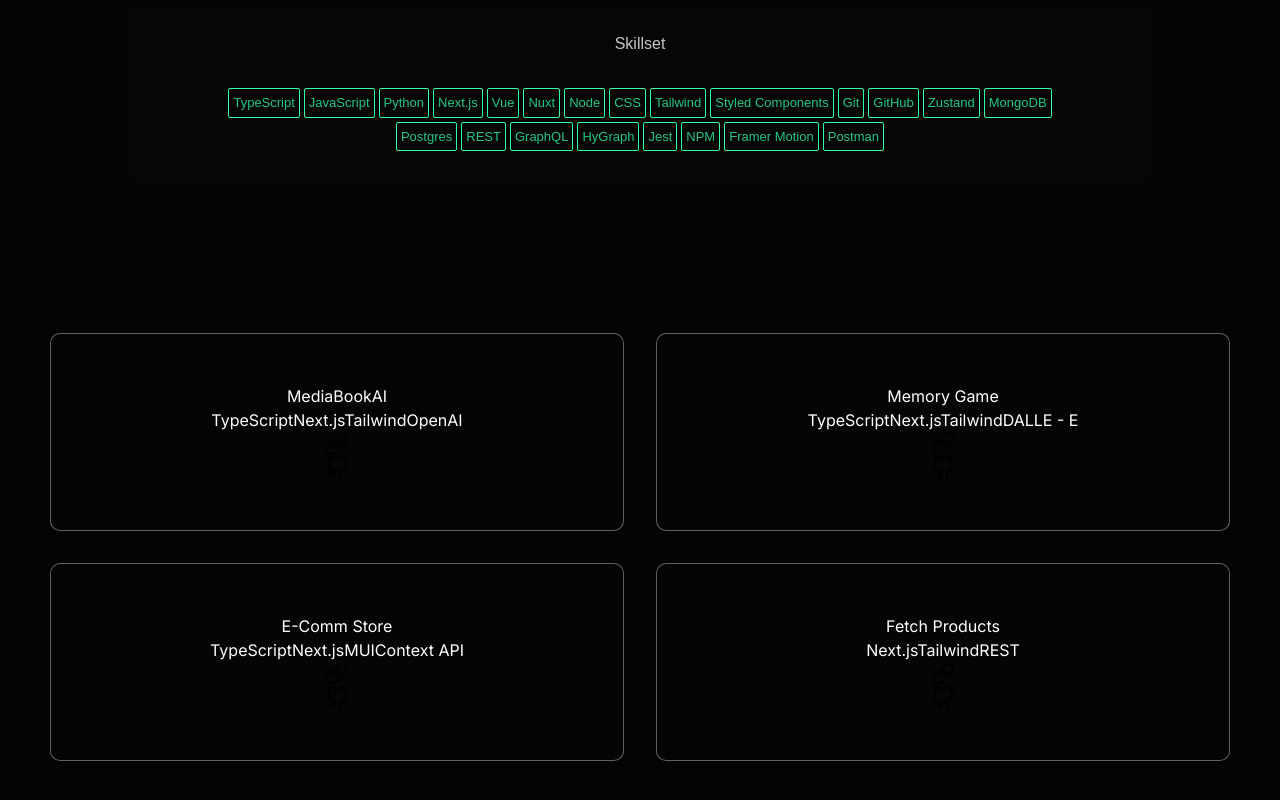
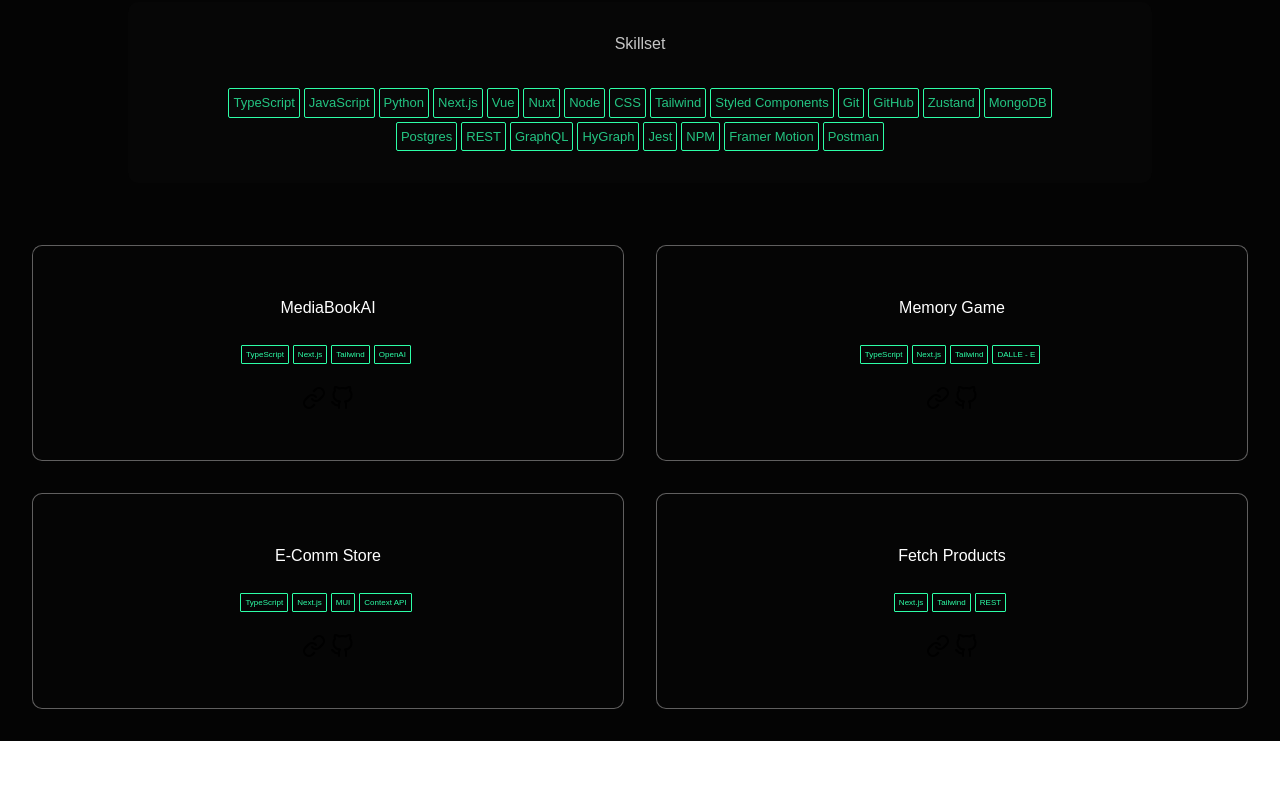
Before and after one commit to Jacobbidmead/v-3, a Next.js app: page / in a window 1280 px wide. Shown: the part 770-1570 px from the top of the page. After the commit the page ends 1511 px from the top, so only its background shows below. Built offline with nearby package versions, Linux system fonts and the light colour scheme; a web font is replaced by a local one.

Commit message:
styled: added styles to ProjectCards

```diff
--- a/app/components/projects/ProjectCard.tsx
+++ b/app/components/projects/ProjectCard.tsx
@@ -1,7 +1,7 @@
 "use client";
 import GitSvg from "@/app/svg_components/Git";
 import LinkSvg from "@/app/svg_components/Link";
-import { ProjectCard } from "./ProjectsCard.styles";
+import { ProjectCard, Technologies, Tech, ProjectLinks, LinkIcon } from "./ProjectsCard.styles";
 
 interface ProjectDataTypes {
   projectTitle: string;
@@ -48,21 +48,21 @@ const ProjectsCard: React.FC = () => {
       {ProjectData.map((proj) => (
         <ProjectCard key={proj.projectID}>
           <div>{proj.projectTitle}</div>
-          <p className='technologies'>
+          <Technologies>
             {proj.projectTech.map((tech) => (
-              <span key={proj.projectID} className='project-techs'>
+              <Tech key={proj.projectID} className='project-techs'>
                 {tech}
-              </span>
+              </Tech>
             ))}
-          </p>
-          <div className='project-link'>
-            <a href={proj.projectLink} target='_blank' rel='noreferrer' className='link'>
+          </Technologies>
+          <ProjectLinks>
+            <LinkIcon href={proj.projectLink} target='_blank' rel='noreferrer'>
               <LinkSvg />
-            </a>
-            <a href={proj.projectRepo} target='_blank' rel='noreferrer' className='link'>
+            </LinkIcon>
+            <LinkIcon href={proj.projectRepo} target='_blank' rel='noreferrer'>
               <GitSvg />
-            </a>
-          </div>
+            </LinkIcon>
+          </ProjectLinks>
         </ProjectCard>
       ))}
     </>
--- a/app/components/projects/Projects.styles.tsx
+++ b/app/components/projects/Projects.styles.tsx
@@ -1,9 +1,9 @@
 import styled from "styled-components";
 import { media } from "@/app/utils/media";
 
-export const ProjectsContainer = styled.main`
+export const ProjectsContainer = styled.section`
   display: grid;
   grid-template-columns: 1fr 1fr;
-  padding: 50px;
+  padding: 32px;
   gap: 2rem;
 `;
--- a/app/components/projects/Projects.tsx
+++ b/app/components/projects/Projects.tsx
@@ -6,7 +6,7 @@ import { ProjectsContainer } from "./Projects.styles";
 const Projects: React.FC = () => {
   return (
     <>
-      <ProjectsContainer>
+      <ProjectsContainer id='projects'>
         <ProjectsCard />
       </ProjectsContainer>
     </>
--- a/app/components/projects/ProjectsCard.styles.tsx
+++ b/app/components/projects/ProjectsCard.styles.tsx
@@ -10,7 +10,36 @@ export const ProjectCard = styled.div`
   flex-direction: column;
   place-items: center;
   color: white;
-  font-family: Inter;
   background-color: rgba(64, 63, 63, 0.033);
   cursor: pointer;
+  gap: 14px;
 `;
+
+export const Technologies = styled.div`
+  padding-top: 10px;
+  font-size: 12px;
+`;
+
+export const Tech = styled.span`
+  color: rgb(45, 255, 167);
+  border: 1px solid rgb(45, 255, 167);
+  padding: 4px;
+  border-radius: 1px;
+  margin-right: 4px;
+  font-size: 8px;
+`;
+
+export const ProjectLinks = styled.div`
+  display: flex;
+  flex-direction: row;
+  gap: 4px;
+`;
+
+export const LinkIcon = styled.a`
+  text-decoration: none;
+  color: white;
+  padding-top: 10px;
+  &:hover {
+    color: rgb(45, 255, 167);
+  }
+`;
--- a/app/components/skillset/Skillset.style.tsx
+++ b/app/components/skillset/Skillset.style.tsx
@@ -18,7 +18,7 @@ export const SkillsetContainer = styled.section`
   margin-left: auto;
   margin-right: auto;
   margin-top: 30px;
-  margin-bottom: 100px;
+  margin-bottom: 30px;
   background-color: rgba(64, 63, 63, 0.033);
   border-radius: 10px;
   padding: 30px;
--- a/app/svg_components/Git.tsx
+++ b/app/svg_components/Git.tsx
@@ -1,8 +1,9 @@
 import Image from "next/image";
 import gitIcon from "../svg/git.svg";
+import styled from "styled-components";
 
 const GitSvg = () => {
-  return <Image src={gitIcon} alt='Stars' />;
+  return <Image src={gitIcon} alt='git icon' />;
 };
 
 export default GitSvg;
```
